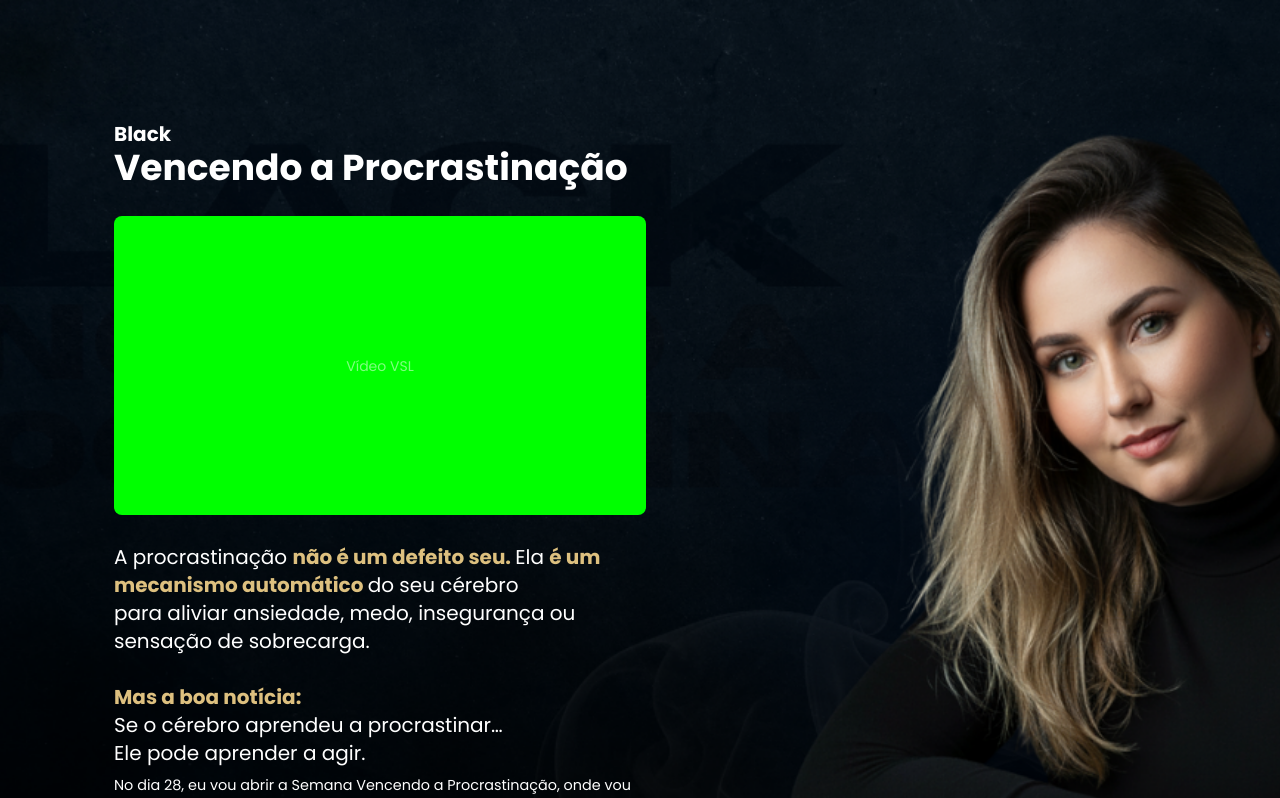
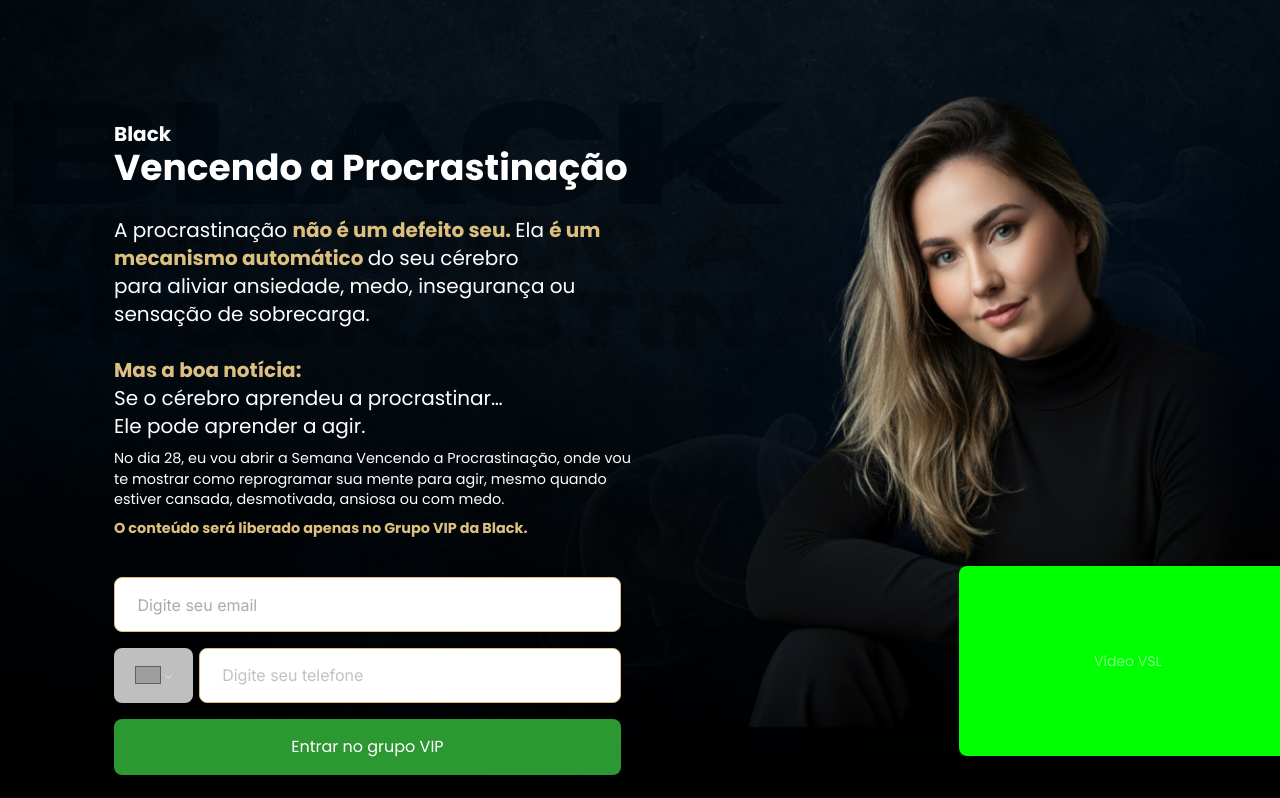
Before and after one commit to Gui250/Landing-Page-Black, a React (Vite) app in the folder landing-page-black/: page / in a window 1280 px wide. Shown: the top 798 px of the page. Built offline with nearby package versions, Linux system fonts and the light colour scheme; grey boxes are pictures that could not be loaded.

Commit message:
alterações feitas

```diff
--- a/landing-page-black/src/components/Description.tsx
+++ b/landing-page-black/src/components/Description.tsx
@@ -2,6 +2,7 @@
 import Input from "./Input";
 import PhoneCountryInput from "./PhoneCountryInput";
 import Button from "./Button";
+import VSL from "./VSL";
 import womanImage from "../assets/imagem mulher.png";
 type DescriptionProps = {
   title: string;
@@ -28,8 +29,8 @@ function Description({ label, title }: DescriptionProps) {
         <h1 className="text-2xl sm:text-3xl md:text-4xl font-bold">{title}</h1>
       </div>
 
-      {/* 3. Container para o vídeo VSL (quadrado verde) */}
-      <div className="pt-2 sm:pt-6 md:pt-[1.75rem] w-full max-w-[33.25rem]">
+      {/* 3. Container para o vídeo VSL (quadrado verde) - apenas mobile */}
+      <div className="pt-2 sm:hidden w-full max-w-[33.25rem]">
         <div className="w-full aspect-video bg-[#00FF00] rounded-lg flex items-center justify-center">
           {/* Placeholder para o vídeo VSL */}
           <span className="text-white text-sm opacity-50">Vídeo VSL</span>
@@ -72,11 +73,22 @@ function Description({ label, title }: DescriptionProps) {
           O conteúdo será liberado apenas no Grupo VIP da Black.
         </strong>
       </div>
-      {/* 5. Formulário para Grupo VIP */}
-      <div className="pt-2 sm:pt-6 md:pt-[1.75rem] max-w-[33.25rem] flex flex-col">
-        <Input placeholder="Digite seu email" />
-        <PhoneCountryInput />
-        <Button label="Entrar no grupo VIP" />
+      {/* 5. Formulário para Grupo VIP com VSL ao lado no desktop */}
+      <div className="pt-2 sm:pt-6 md:pt-[1.75rem] max-w-[33.25rem] sm:max-w-none">
+        <div className="grid grid-cols-1 sm:grid-cols-6 lg:grid-cols-8 gap-4 sm:gap-6 md:gap-8 lg:gap-[10.56rem]">
+          {/* Inputs - responsivo */}
+          <div className="col-span-1 sm:col-span-4 lg:col-start-1 lg:col-end-5 order-2 sm:order-1">
+            <div className="flex flex-col sm:max-w-[40rem]">
+              <Input placeholder="Digite seu email" />
+              <PhoneCountryInput />
+              <Button label="Entrar no grupo VIP" />
+            </div>
+          </div>
+          {/* VSL - responsivo, ajusta tamanho mas só muda posição no mobile */}
+          <div className="col-span-1 sm:col-span-2 lg:col-start-6 lg:col-end-9 w-full order-1 sm:order-2">
+            <VSL />
+          </div>
+        </div>
       </div>
     </div>
   );
--- a/landing-page-black/src/components/Input.tsx
+++ b/landing-page-black/src/components/Input.tsx
@@ -17,7 +17,7 @@ function Input({ placeholder }: InputProps) {
       placeholder={placeholder}
       value={email}
       onChange={handleChange}
-      className="font-['Inter'] mt-[0.68rem] placeholder:text-[#AFA9A9] w-full max-w-[33.25rem] py-[0.9rem] px-[1.4rem] bg-[#FFFFFF] text-[#AFA9A9] rounded-[0.5rem] border border-[#DDC07F] focus:outline-none focus:ring-1 focus:ring-[#DDC07F]"
+      className="font-['Inter'] mt-[0.68rem] placeholder:text-[#AFA9A9] w-full py-[0.9rem] px-[1.4rem] bg-[#FFFFFF] text-[#AFA9A9] rounded-[0.5rem] border border-[#DDC07F] focus:outline-none focus:ring-1 focus:ring-[#DDC07F]"
     />
   );
 }
--- a/landing-page-black/src/components/PhoneCountryInput.tsx
+++ b/landing-page-black/src/components/PhoneCountryInput.tsx
@@ -5,6 +5,7 @@ function PhoneCountryInput() {
   const [value, setValue] = useState<string>("");
 
   return (
+    <div className="w-full">
       <PhoneInput
         value={value}
         defaultCountry="BR"
@@ -12,6 +13,7 @@ function PhoneCountryInput() {
         placeholder="Digite seu telefone"
         inputClass="font-['Inter'] text-[#AFA9A9] rounded-[0.5rem] w-full focus:outline-none focus:ring-1 focus:ring-[#DDC07F]"
       />
+    </div>
   );
 }
 
--- /dev/null
+++ b/landing-page-black/src/components/VSL.tsx
@@ -0,0 +1,10 @@
+function VSL() {
+  return (
+    <div className="col-start-5 col-end-7 w-full aspect-video bg-[#00FF00] rounded-lg flex items-center justify-center">
+      {/* Placeholder para o vídeo VSL */}
+      <span className="text-white text-sm opacity-50">Vídeo VSL</span>
+    </div>
+  );
+}
+
+export default VSL;
--- a/landing-page-black/src/index.css
+++ b/landing-page-black/src/index.css
@@ -15,6 +15,10 @@
   }
 }
 
+.PhoneInput {
+  width: 100% !important;
+}
+
 .PhoneInputInput {
   display: flex;
   align-items: center;
@@ -25,8 +29,7 @@
   background-color: #ffffff;
   border-radius: 0.5rem;
   border: 1px solid #ddc07f;
-  width: 100%;
-  max-width: 32.25rem;
+  width: 100% !important;
   padding-inline: 1.4rem !important;
   padding-block: 0.9rem !important;
 }
```
Also changed, not shown: landing-page-black/src/assets/Captura de Tela 2025-11-12 às 16.53.19.png (added), landing-page-black/src/assets/mobile.png (added). Lines whose indentation alone changed are shown as unchanged.
